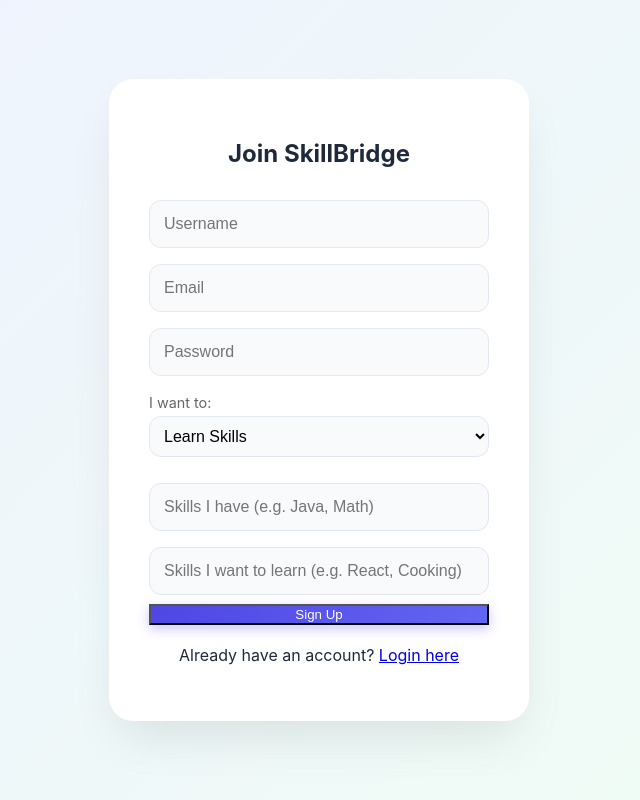
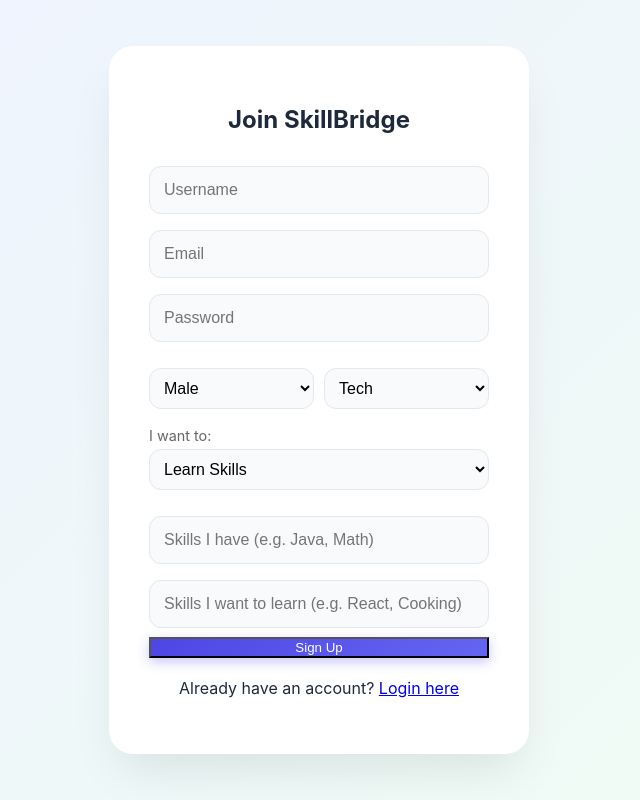
Before and after one commit to Yogesh5201/skill-bridge-app, a React (Create React App) app in the folder skill-bridge-backend/client/: page /register in a window 1280 px wide. Shown: the whole page, without its empty margins (321-961 px from the left). Built offline with nearby package versions, Linux system fonts and the light colour scheme; no server answers.

Commit message:
Fix CORS, add Gender/Category, update Login CSS

```diff
--- a/skill-bridge-backend/client/src/components/Login.js
+++ b/skill-bridge-backend/client/src/components/Login.js
@@ -1,47 +1,55 @@
 import React, { useState } from 'react';
-import axios from 'axios';
-import { Link, useNavigate } from 'react-router-dom';
+import API from '../api';
+import { useNavigate, Link } from 'react-router-dom';
 
 function Login({ setUser }) {
-  const [form, setForm] = useState({ email: '', password: '' });
+  const [formData, setFormData] = useState({ email: '', password: '' });
   const navigate = useNavigate();
 
   const handleSubmit = async (e) => {
     e.preventDefault();
     try {
-      const res = await axios.post('http://localhost:5000/api/auth/login', form);
-      setUser(res.data.user);
+      const { data } = await API.post('/auth/login', formData);
+      alert("Login Successful!");
+      setUser(data);
       navigate('/dashboard');
     } catch (err) {
-      alert("Login Failed: " + (err.response?.data || "Invalid credentials"));
+      console.error(err);
+      let message = "Login Failed";
+      if (err.response && err.response.data && err.response.data.message) {
+        message = err.response.data.message;
+      }
+      alert(`Error: ${message}`);
     }
   };
 
   return (
-    <div className="auth-form">
+    <div className="auth-container">
+      <div className="auth-box">
         <h2>Welcome Back 👋</h2>
-      <p style={{ color: '#6b7280', marginTop: 0 }}>Login to continue</p>
+        <p style={{marginBottom: '20px', color: '#666'}}>Login to continue</p>
 
         <form onSubmit={handleSubmit}>
           <input
             placeholder="Email"
             type="email"
-          onChange={e => setForm({...form, email: e.target.value})}
             required
+            onChange={e => setFormData({...formData, email: e.target.value})}
           />
           <input
             placeholder="Password"
             type="password"
-          onChange={e => setForm({...form, password: e.target.value})}
             required
+            onChange={e => setFormData({...formData, password: e.target.value})}
           />
 
-        <button type="submit">Login</button>
+          <button type="submit" className="btn-primary">Login</button>
         </form>
 
-      <p style={{ marginTop: '20px', fontSize: '0.9rem' }}>
-        New here? <Link to="/register" style={{ color: '#4f46e5', fontWeight: 'bold' }}>Create an account</Link>
+        <p style={{marginTop:'20px'}}>
+          New here? <Link to="/register">Create an account</Link>
         </p>
+      </div>
     </div>
   );
 }
--- a/skill-bridge-backend/client/src/components/Register.js
+++ b/skill-bridge-backend/client/src/components/Register.js
@@ -8,6 +8,8 @@
     email: '',
     password: '',
     role: 'Learner',
+    gender: 'Male',    // New Field
+    category: 'Tech',  // New Field
     skills: '',
     interests: ''
   });
@@ -16,7 +18,6 @@
   const handleSubmit = async (e) => {
     e.preventDefault();
     try {
-      // Data preparation
       const dataToSend = {
         ...formData,
         skills: formData.skills.split(',').map(s => s.trim()),
@@ -30,20 +31,15 @@
       navigate('/dashboard');
 
     } catch (err) {
-      console.error("Full Register Error:", err);
-
-      // --- DEBUGGING FIX ---
-      // This forces the hidden object to become readable text
-      let debugMessage = "Network Error";
-
-      if (err.response && err.response.data) {
-         // If the backend sent a message, show the RAW JSON structure
-         debugMessage = JSON.stringify(err.response.data);
+      console.error(err);
+      // Enhanced Error Handling
+      let message = "Registration Failed";
+      if (err.response && err.response.data && err.response.data.message) {
+        message = err.response.data.message;
       } else if (err.message) {
-         debugMessage = err.message;
+        message = err.message;
       }
-
-      alert(`Debug Error: ${debugMessage}`);
+      alert(`Error: ${message}`);
     }
   };
 
@@ -69,6 +65,30 @@
             required
             onChange={e => setFormData({...formData, password: e.target.value})}
           />
+
+          {/* --- NEW FIELDS: GENDER & CATEGORY --- */}
+          <div style={{display: 'flex', gap: '10px', marginTop: '10px'}}>
+            <select
+              style={{flex: 1, padding: '10px'}}
+              value={formData.gender}
+              onChange={e => setFormData({...formData, gender: e.target.value})}
+            >
+              <option value="Male">Male</option>
+              <option value="Female">Female</option>
+              <option value="Other">Other</option>
+            </select>
+
+            <select
+              style={{flex: 1, padding: '10px'}}
+              value={formData.category}
+              onChange={e => setFormData({...formData, category: e.target.value})}
+            >
+              <option value="Tech">Tech</option>
+              <option value="Art">Art</option>
+              <option value="Music">Music</option>
+              <option value="Lifestyle">Lifestyle</option>
+            </select>
+          </div>
 
           <div style={{textAlign:'left', margin:'10px 0', fontSize:'0.9rem', color:'#666'}}>
             <label>I want to:</label>
```
Also changed, not shown: 1 other file (tests, documents, lock files or other folders). Lines whose indentation alone changed are shown as unchanged.
